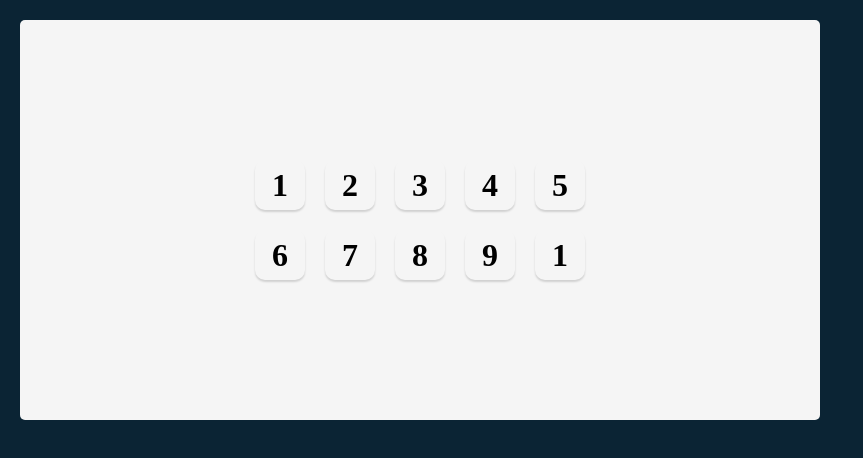
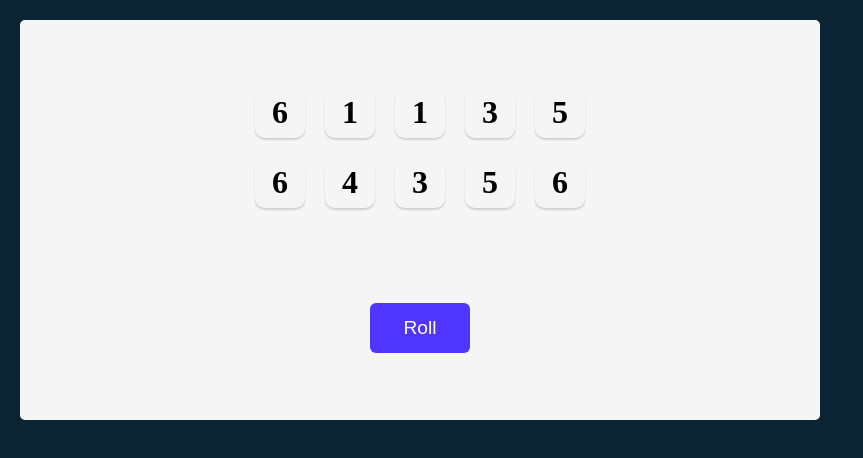
Before and after one commit to kv13b/Teniziz-Game, a React (Vite) app in the folder my-react-app/: page / in a window 1280 px wide. Shown: the top 458 px of the page, without its empty margins (0-863 px from the left). Built offline with nearby package versions, Linux system fonts and the light colour scheme.

Commit message:
added Roll button

```diff
--- a/my-react-app/src/App.css
+++ b/my-react-app/src/App.css
@@ -15,7 +15,7 @@
   padding: 20px;
   display: flex;
   flex-direction: column;
-  justify-content: center;
+  justify-content: space-around;
   align-items: center;
 }
 
@@ -39,3 +39,23 @@
 .die-num {
   font-size: 2rem;
 }
+
+.roll-dice {
+  height: 50px;
+  width: 100px;
+  border: none;
+  border-radius: 6px;
+  background-color: #5035ff;
+  color: white;
+  font-size: 1.2rem;
+  font-family: "Karla", sans-serif;
+  cursor: pointer;
+}
+
+.roll-dice:focus {
+  outline: none;
+}
+
+.roll-dice:active {
+  box-shadow: inset 5px 5px 10px -3px rgba(0, 0, 0, 0.7);
+}
--- a/my-react-app/src/App.jsx
+++ b/my-react-app/src/App.jsx
@@ -1,3 +1,4 @@
+import { useState } from "react";
 import "./App.css";
 import Die from "./component/Die";
 
@@ -13,22 +14,19 @@
 
     return diceRolls;
   }
-  console.log(allNewDice());
+  function refroll() {
+    setdie(allNewDice());
+  }
+  const [die, setdie] = useState(allNewDice());
+
+  const diceelemnt = die.map((die) => <Die value={die} />);
 
   return (
     <main>
-      <div className="dice-container">
-        <Die value="1" />
-        <Die value="2" />
-        <Die value="3" />
-        <Die value="4" />
-        <Die value="5" />
-        <Die value="6" />
-        <Die value="7" />
-        <Die value="8" />
-        <Die value="9" />
-        <Die value="1" />
-      </div>
+      <div className="dice-container">{diceelemnt}</div>
+      <button className="roll-dice" onClick={refroll}>
+        Roll
+      </button>
     </main>
   );
 }
```
